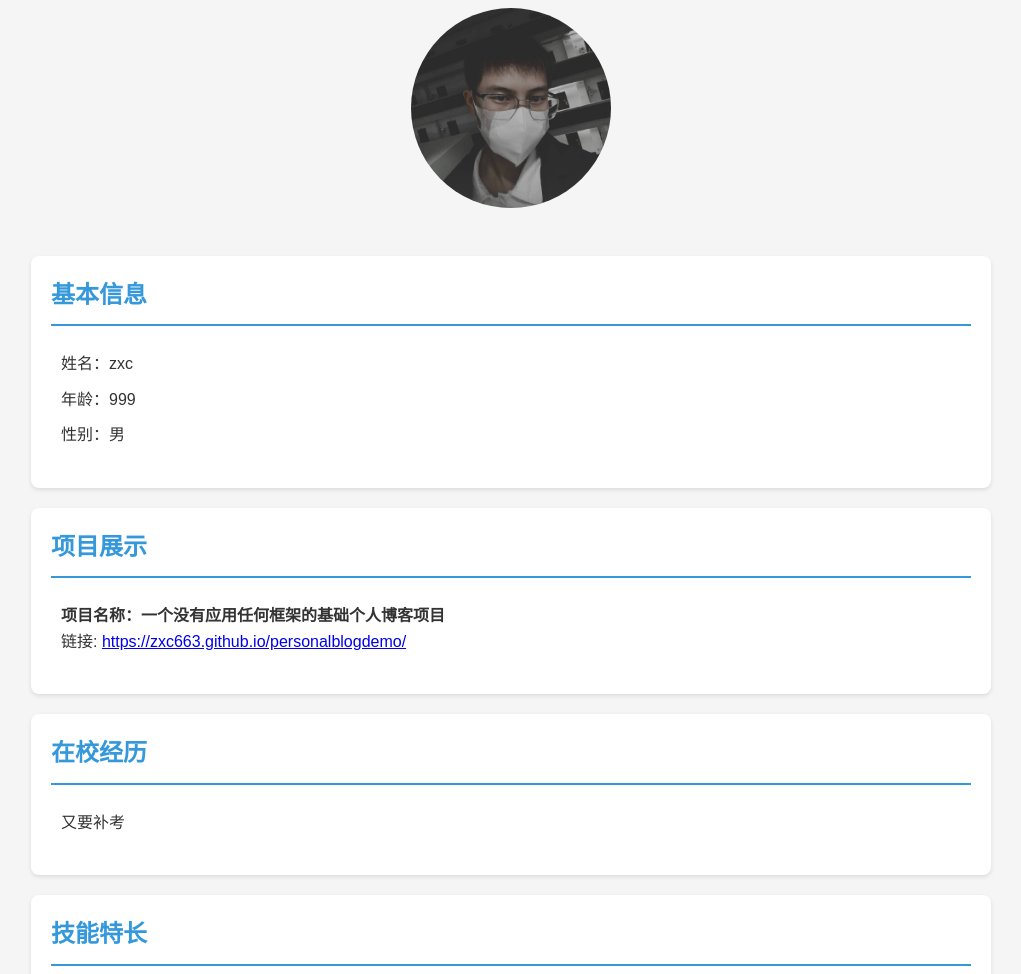
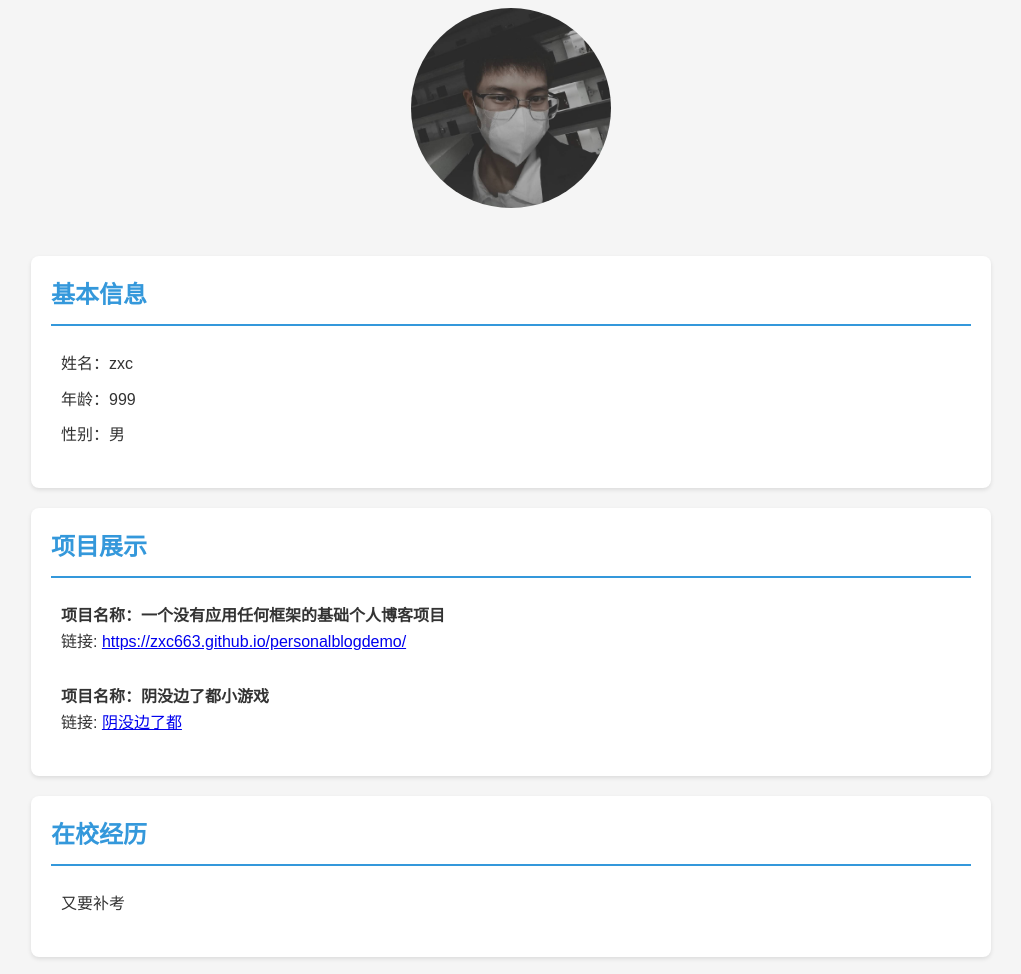
Before and after one commit to zxc663/ThirteenXino, a plain HTML site: page index.html in a window 1280 px wide. Shown: the part 96-1070 px from the top of the page, without its empty margins (129-1150 px from the left). Drawn offline with Linux system fonts and the light colour scheme.

Commit message:
更新 index.html
阴没边了都小游戏添加至主页

```diff
--- a/index.html
+++ b/index.html
@@ -30,6 +30,13 @@
                <h4>项目名称：一个没有应用任何框架的基础个人博客项目</h4>
                 <p>链接: <a href="https://zxc663.github.io/personalblogdemo/" target="_blank">
                     https://zxc663.github.io/personalblogdemo/</a>
+                    </p>
+            </div>
+
+ <div class="info-content">
+               <h4>项目名称：阴没边了都小游戏</h4>
+                <p>链接: <a href="1.HTML" target="_blank">
+                    阴没边了都</a>
                     </p>
             </div>
         </section>
```
